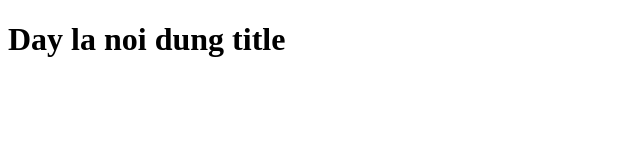
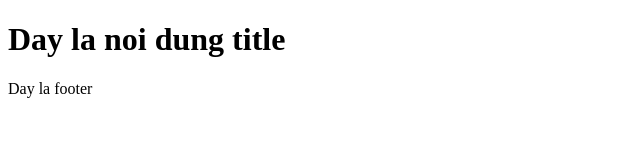
Before and after one commit to vanbalinhphu-max/Project_dau_tien, a plain HTML site: page index.html in a window 1280 px wide. Shown: the whole page, without its empty margins (0-640 px from the left). Drawn offline with Linux system fonts and the light colour scheme.

Commit message:
feat: thêm giao diện footer

```diff
--- a/index.html
+++ b/index.html
@@ -7,5 +7,6 @@
 </head>
 <body>
   <h1>Day la noi dung title</h1>
+  <footer>Day la footer</footer>
 </body>
 </html>
```
